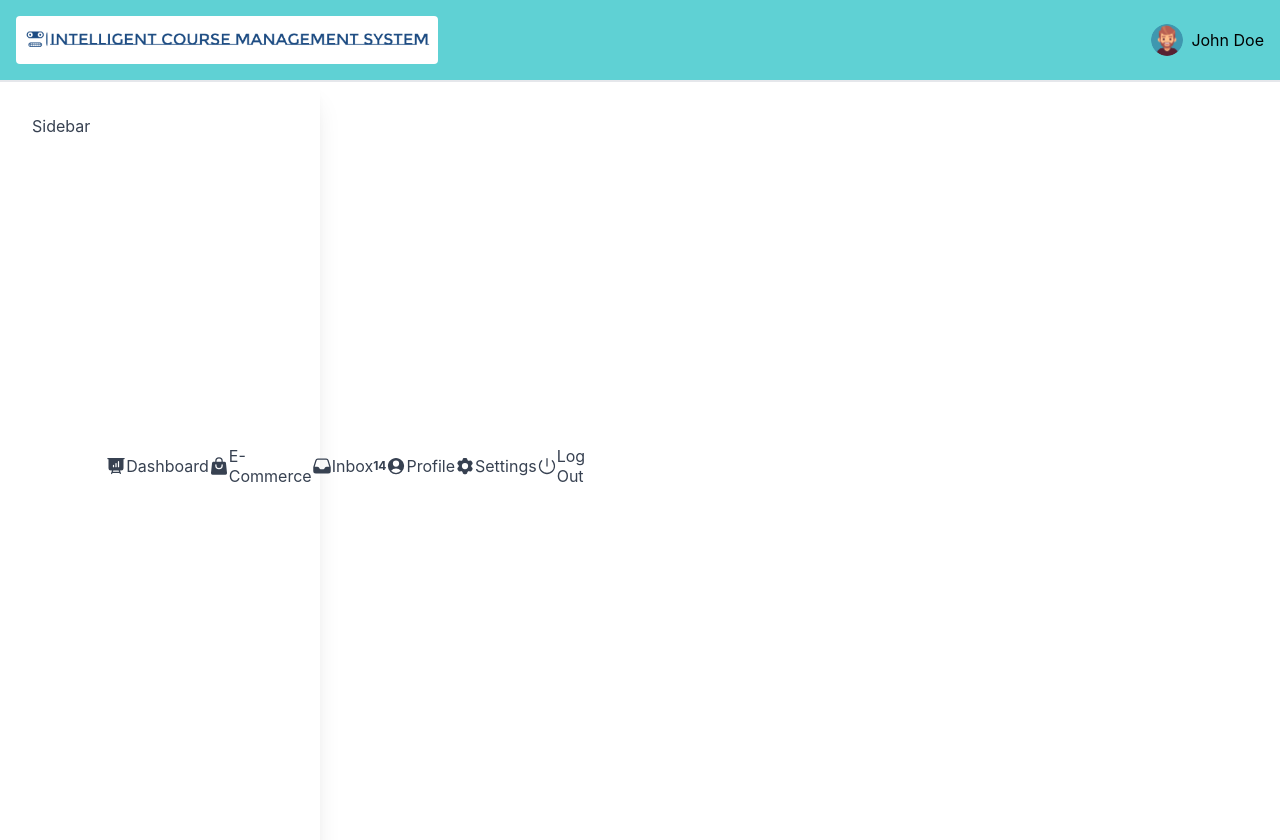
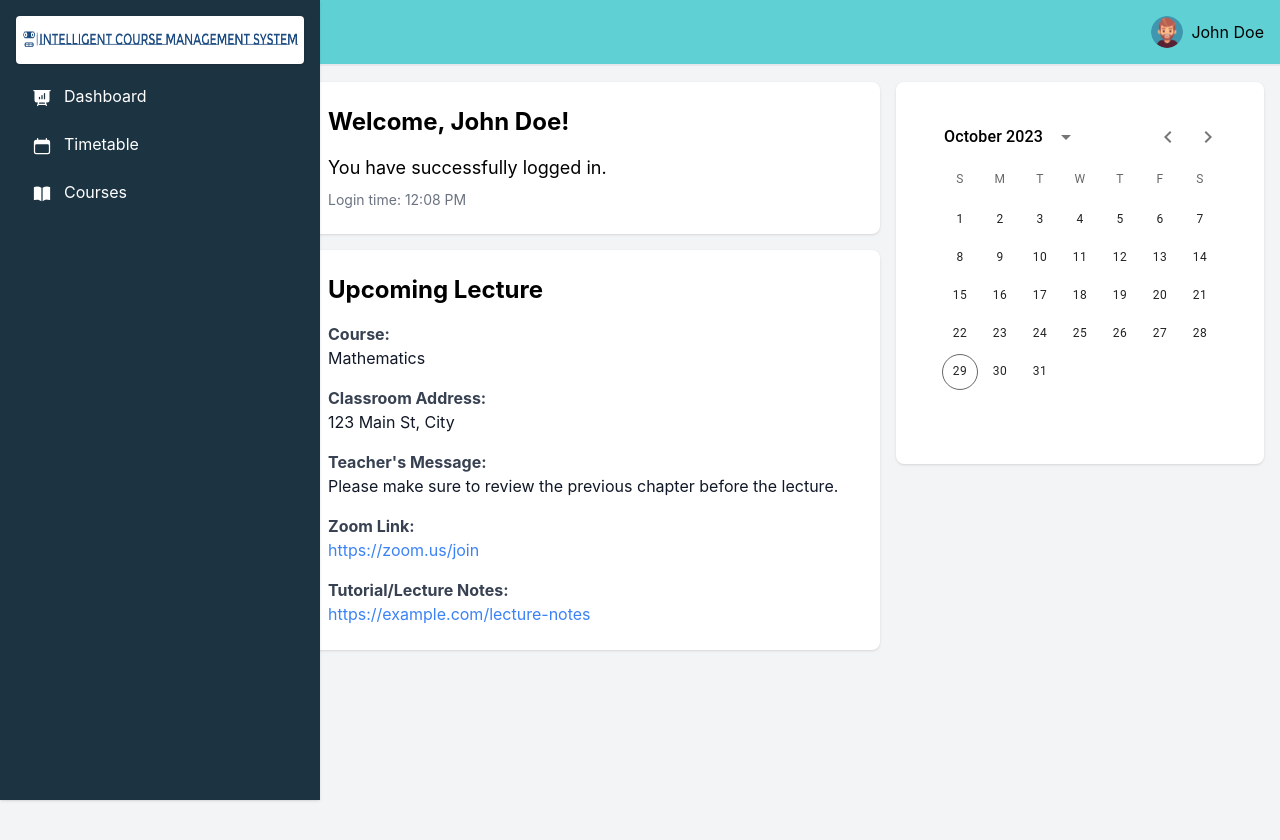
Before and after one commit to WhackyBoyg0d/DBMSApp, a React (Create React App) app: page / in a window 1280 px wide. Shown: the top 840 px of the page. Built offline with nearby package versions, Linux system fonts and the light colour scheme.

Commit message:
ft- timetsble

```diff
--- a/package.json
+++ b/package.json
@@ -8,9 +8,11 @@
     "@heroicons/react": "^2.0.18",
     "@material-tailwind/react": "^2.1.4",
     "@mui/material": "^5.14.15",
+    "@mui/x-date-pickers": "^6.17.0",
     "@testing-library/jest-dom": "^5.17.0",
     "@testing-library/react": "^13.4.0",
     "@testing-library/user-event": "^13.5.0",
+    "dayjs": "^1.11.10",
     "react": "^18.2.0",
     "react-dom": "^18.2.0",
     "react-scripts": "5.0.1",
--- /dev/null
+++ b/src/components/Calendar.jsx
@@ -0,0 +1,15 @@
+import * as React from 'react';
+import { LocalizationProvider } from '@mui/x-date-pickers/LocalizationProvider';
+import { AdapterDayjs } from '@mui/x-date-pickers/AdapterDayjs';
+import { DateCalendar } from '@mui/x-date-pickers/DateCalendar';
+
+export default function BasicDateCalendar() {
+  return (
+    <div className="max-w p-6 bg-white shadow rounded-lg ">
+        <LocalizationProvider dateAdapter={AdapterDayjs}>
+      <DateCalendar />
+    </LocalizationProvider>
+    </div>
+
+  );
+}
--- a/src/components/Dashboard.jsx
+++ b/src/components/Dashboard.jsx
@@ -1,15 +1,36 @@
 import React from 'react'
 import Navbar from './Navbar'
 import Sidebar from './Sidebar'
+import Welcome from './Welcome'
+import UpcomingLecture from './UpcomingLecture'
+import Calendar from './Calendar'
+
 
 const Dashboard = () => {
   return (
-    <div>
-    <Navbar />
-      <Sidebar />
 
-    </div>
-  )
-}
 
-export default Dashboard
+
+      <div className="flex flex-col flex-1 bg-gray-100" >
+        <Navbar />
+
+        <div className="flex flex-1 p-4">
+          <div className="w-1/3 ">
+            {/* <UpcomingClasses /> */}
+            <Sidebar/>
+          </div>
+          <div className="w-2/3 mr-4 flex flex-col h-screen ">
+            {/* <UpcomingClasses /> */}
+            <Welcome />
+            <UpcomingLecture />
+          </div>
+          <div className="w-1/3 flex flex-col h-screen">
+            {/* <Welcome /> */}
+            <Calendar />
+          </div>
+        </div>
+      </div>
+  );
+};
+
+export default Dashboard;
--- a/src/components/LoginForm.jsx
+++ b/src/components/LoginForm.jsx
@@ -37,14 +37,14 @@ const LoginForm = () => {
   return (
     <div className="bg-primary min-h-screen">
     <div className="flex items-center justify-center  ">
-      <img src={icms} alt="" className="h-14 mt-12 shadow-md rounded  "  />
+      <img src={icms} alt="" className="h-14 mt-12 shadow-md rounded-lg  "  />
     </div>
 
     <div className="flex items-center justify-center  mt-14">
 
       <div className="w-full max-w-md">
         <form
-          className="bg-white shadow-md rounded px-8 pt-6 pb-8 mb-4"
+          className="bg-white shadow-md rounded-lg px-8 pt-6 pb-8 mb-4"
           onSubmit={handleSubmit}
         >
           <div className="mb-4">
--- a/src/components/Navbar.jsx
+++ b/src/components/Navbar.jsx
@@ -6,12 +6,12 @@ import user from "../assets/user.png"
 const Navbar = () => {
 
   return (
-    <div>
+    <div className="relatiive z-10">
       <nav className="bg-primary border-gray-200  border-b-2 ">
         <div className="max-w-screen flex flex-wrap items-center justify-between mx-auto p-4">
-          <a href="" className="flex items-center ">
-            <img src={icms} className="h-12 mr-6 rounded " alt="CareerHackers Logo" />
-          </a>
+          <div className="flex items-center ">
+            {/* <img src={icms} className="h-12 mr-6 rounded " alt="CareerHackers Logo" /> */}
+          </div>
           <div className="flex items-center ">
       <img  src= {user} className="h-8 w-8 rounded-full mr-2" alt="User Profile" />
       <span>John Doe</span>
--- a/src/components/Sidebar.jsx
+++ b/src/components/Sidebar.jsx
@@ -1,72 +1,45 @@
-import {
-  Card,
-  Typography,
-  List,
-  ListItem,
-  ListItemPrefix,
-  ListItemSuffix,
-  Chip,
-} from "@material-tailwind/react";
+import React from 'react';
+import icms from "../assets/icms.png";
 import {
   PresentationChartBarIcon,
-  ShoppingBagIcon,
-  UserCircleIcon,
-  Cog6ToothIcon,
-  InboxIcon,
-  PowerIcon,
+  CalendarIcon,
+  BookOpenIcon
 } from "@heroicons/react/24/solid";
 
-function Sidebar() {
+const Sidebar = () => {
   return (
-    <Card className="h-[calc(100vh-2rem)] w-full max-w-[20rem] p-4 shadow-xl shadow-blue-gray-900/5">
-      <div className="mb-2 p-4">
-        <Typography variant="h5" color="blue-gray">
-          Sidebar
-        </Typography>
+    <div className="bg-secondary-100 h-screen w-80 fixed shadow top-0 left-0 z-20 ">
+      {/* Sidebar content */}
+      <div className="flex flex-col justify-start h-full p-4">
+        {/* Logo */}
+        <div className="flex items-center justify-center mb-3">
+          <img src={icms} className="h-12 rounded shadow " alt="Logo" />
+
+        </div>
+
+        {/* Menu */}
+        <nav className="text-white">
+          <ul className="space-y-2">
+            <li>
+
+              <a href="#" className="block py-2 px-4 hover:bg-gray-700 flex">
+                <PresentationChartBarIcon className="h-5 w-5 mt-1 mr-3" />Dashboard</a>
+            </li>
+            <li>
+              <a href="#" className="block py-2 px-4 hover:bg-gray-700 flex">
+                <CalendarIcon className="h-5 w-5 mt-1 mr-3" />Timetable</a>
+            </li>
+            <li>
+              <a href="#" className="block py-2 px-4 hover:bg-gray-700 flex">
+                <BookOpenIcon className="h-5 w-5 mt-1 mr-3" />
+                Courses</a>
+            </li>
+            {/* Add more menu items as needed */}
+          </ul>
+        </nav>
       </div>
-      <List>
-        <ListItem>
-          <ListItemPrefix>
-            <PresentationChartBarIcon className="h-5 w-5" />
-          </ListItemPrefix>
-          Dashboard
-        </ListItem>
-        <ListItem>
-          <ListItemPrefix>
-            <ShoppingBagIcon className="h-5 w-5" />
-          </ListItemPrefix>
-          E-Commerce
-        </ListItem>
-        <ListItem>
-          <ListItemPrefix>
-            <InboxIcon className="h-5 w-5" />
-          </ListItemPrefix>
-          Inbox
-          <ListItemSuffix>
-            <Chip value="14" size="sm" variant="ghost" color="blue-gray" className="rounded-full" />
-          </ListItemSuffix>
-        </ListItem>
-        <ListItem>
-          <ListItemPrefix>
-            <UserCircleIcon className="h-5 w-5" />
-          </ListItemPrefix>
-          Profile
-        </ListItem>
-        <ListItem>
-          <ListItemPrefix>
-            <Cog6ToothIcon className="h-5 w-5" />
-          </ListItemPrefix>
-          Settings
-        </ListItem>
-        <ListItem>
-          <ListItemPrefix>
-            <PowerIcon className="h-5 w-5" />
-          </ListItemPrefix>
-          Log Out
-        </ListItem>
-      </List>
-    </Card>
+    </div>
   );
-}
+};
 
 export default Sidebar;
--- /dev/null
+++ b/src/components/UpcomingLecture.jsx
@@ -0,0 +1,39 @@
+import React from 'react';
+
+const UpcomingLecture = () => {
+  const lecture = {
+    course: 'Mathematics',
+    address: '123 Main St, City',
+    message: 'Please make sure to review the previous chapter before the lecture.',
+    zoomLink: 'https://zoom.us/join',
+    notes: 'https://example.com/lecture-notes',
+  };
+
+  return (
+    <div className="bg-white shadow rounded-lg p-6 mt-4">
+      <h2 className="text-2xl font-bold mb-4">Upcoming Lecture</h2>
+      <div className="mb-4">
+        <p className="text-gray-700 font-bold">Course:</p>
+        <p className="text-gray-900">{lecture.course}</p>
+      </div>
+      <div className="mb-4">
+        <p className="text-gray-700 font-bold">Classroom Address:</p>
+        <p className="text-gray-900">{lecture.address}</p>
+      </div>
+      <div className="mb-4">
+        <p className="text-gray-700 font-bold">Teacher's Message:</p>
+        <p className="text-gray-900">{lecture.message}</p>
+      </div>
+      <div className="mb-4">
+        <p className="text-gray-700 font-bold">Zoom Link:</p>
+        <a href={lecture.zoomLink} className="text-blue-500 hover:underline">{lecture.zoomLink}</a>
+      </div>
+      <div>
+        <p className="text-gray-700 font-bold">Tutorial/Lecture Notes:</p>
+        <a href={lecture.notes} className="text-blue-500 hover:underline">{lecture.notes}</a>
+      </div>
+    </div>
+  );
+};
+
+export default UpcomingLecture;
--- a/src/components/Welcome.jsx
+++ b/src/components/Welcome.jsx
@@ -0,0 +1,20 @@
+import React from 'react';
+
+const Welcome = () => {
+  // Replace with the actual user data
+  const userName = 'John Doe';
+  const loginTime = new Date().toLocaleTimeString('en-US', {
+    hour: 'numeric',
+    minute: 'numeric',
+  });
+
+  return (
+      <div className="max-w p-6 bg-white shadow rounded-lg ">
+        <h1 className="text-2xl font-bold mb-4">Welcome, {userName}!</h1>
+        <p className="text-lg mb-2">You have successfully logged in.</p>
+        <p className="text-sm text-gray-500">Login time: {loginTime}</p>
+      </div>
+  );
+};
+
+export default Welcome;
--- a/tailwind.config.js
+++ b/tailwind.config.js
@@ -5,6 +5,7 @@ module.exports = {
     extend: {
       colors: {
         primary: "#5FD1D4",
+        box:"#5FD1D4",
         secondary: {
           100: "#1C3342",
           200: "#5FD1D4",
```
Also changed, not shown: 1 other file (tests, documents, lock files or other folders).
